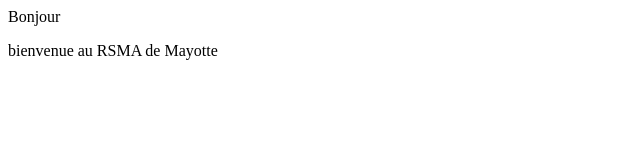
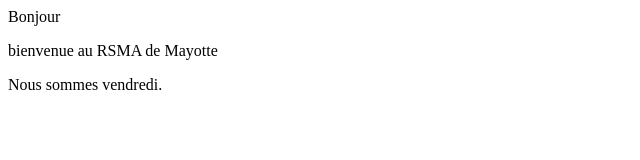
Before and after one commit to vnci12/mapremierepageweb, a plain HTML site: page index.html in a window 1280 px wide. Shown: the whole page, without its empty margins (0-640 px from the left). Drawn offline with Linux system fonts and the light colour scheme.

Commit message:
Ajout message rsma

```diff
--- a/index.html
+++ b/index.html
@@ -1,2 +1,3 @@
 <p>Bonjour</p>
 <p>bienvenue au RSMA de Mayotte</p>
+<p> Nous sommes vendredi.</p>
```
